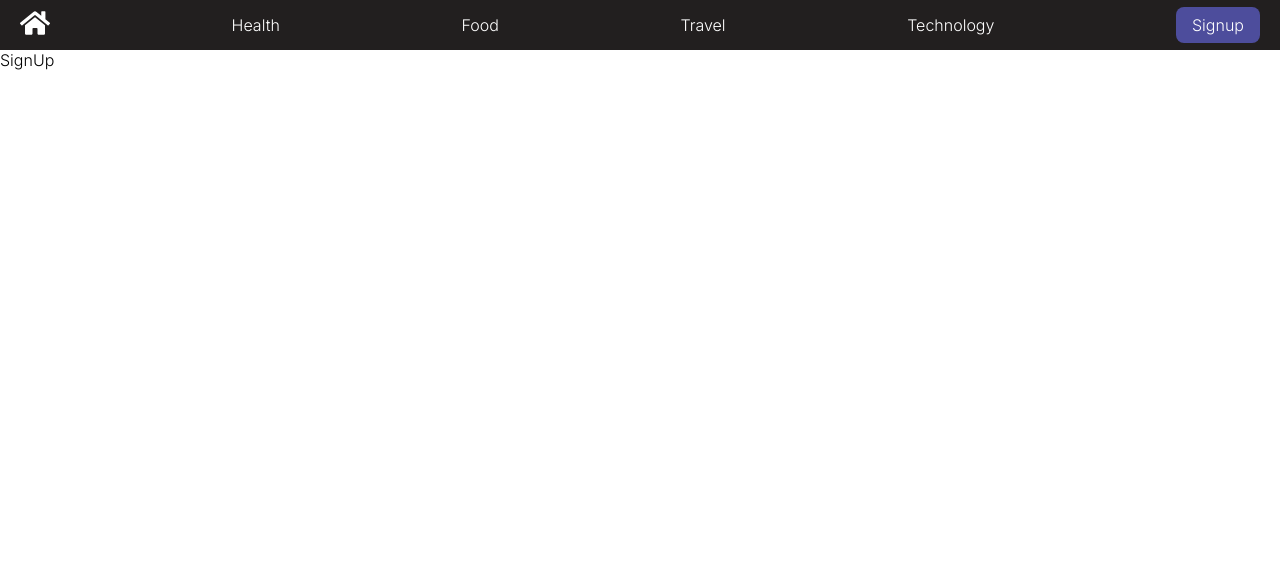
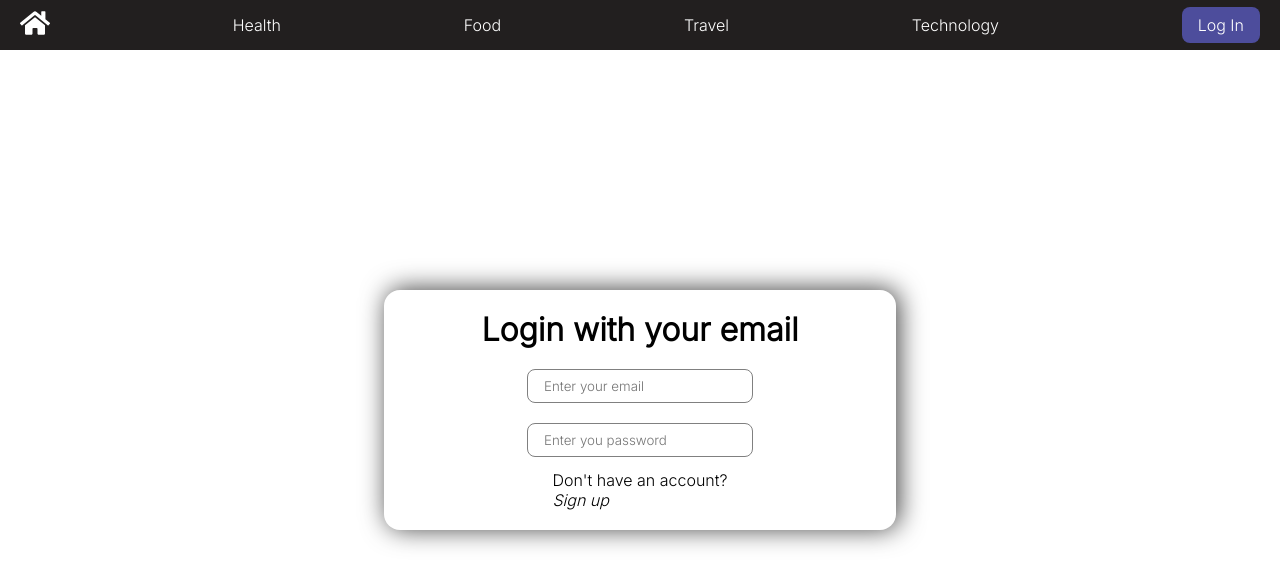
Before and after one commit to cp4Programs/ch13firebase, a React (Create React App) app: page /signup in a window 1280 px wide. Shown: the top 586 px of the page. Built offline with nearby package versions, Linux system fonts and the light colour scheme; no server answers.

Commit message:
log/sign in form complete

```diff
--- a/src/App.js
+++ b/src/App.js
@@ -3,7 +3,7 @@ import HomePage from './pages/HomePage';
 import { BrowserRouter, Routes, Route } from 'react-router-dom'
 import Header from './components/Header/Header';
 import CategoryArticles from './pages/CategoryArticles';
-import SignUp from './pages/SignUp';
+import SignUp from './pages/signup/SignUp';
 
 function App() {
   return (
--- a/src/components/Header/Header.js
+++ b/src/components/Header/Header.js
@@ -15,7 +15,7 @@ function Header() {
                     return <Link key={item} className="nav-link" to={`/category/${item}`}>{item}</Link>
                 })
             }
-            <Link className="auth-link" to={`/signup`}>Signup</Link>
+            <Link className="auth-link" to={`/signup`}>Log In</Link>
         </div>
 
     )
--- a/src/components/banner/Banner.js
+++ b/src/components/banner/Banner.js
@@ -10,11 +10,11 @@ function Banner() {
 
     useEffect(() => {
         const articleRef = collection(db, "articles")
-        const q = query(articleRef, orderBy("createdAt"), limit(5))
+        const q = query(articleRef, orderBy("createdAt", "desc"), limit(5))
 
         getDocs(q, articleRef)
             .then(res => {
-
+                console.log(res.docs)
                 const articles = res.docs.map(item => ({
                     idKey: item.id,
                     ...item.data()
--- a/src/pages/SignUp.js
+++ /dev/null
@@ -1,9 +0,0 @@
-import React from 'react'
-
-function SignUp() {
-    return (
-        <div>SignUp</div>
-    )
-}
-
-export default SignUp
--- /dev/null
+++ b/src/pages/signup/SignUp.js
@@ -0,0 +1,59 @@
+import React, { useState } from 'react'
+import './signup.css'
+
+
+
+function SignUp() {
+    const [existingUser, setExistingUser] = useState(true)
+    const [email, setEmail] = useState('')
+
+
+    return (
+        <div className="auth-container">
+            {
+                existingUser
+                    ?
+                    <form className="auth-form">
+                        <div className="form-group">
+                            <h1>Login with your email</h1>
+                            <input
+                                type="email"
+                                placeholder="Enter your email"
+                                required
+                            />
+                            <input
+                                type="password"
+                                placeholder="Enter you password"
+                                required
+                            />
+                        </div>
+                        <div>
+                            <p>Don't have an account?</p>
+                            <span onClick={() => setExistingUser(false)} className="form-link">Sign up</span>
+                        </div>
+                    </form>
+                    :
+                    <form className="auth-form">
+                        <div className="form-group">
+                            <h1>Sign Up</h1>
+                            <input
+                                type="User Name"
+                                placeholder="Create your user name"
+                                required />
+                            <input
+                                type="password"
+                                placeholder="Create your password"
+                                required />
+                        </div>
+                        <div>
+                            <p>Already have an account?</p>
+                            <span onClick={() => setExistingUser(true)} className="form-link">Log in</span>
+                        </div>
+                    </form>
+            }
+
+        </div>
+    )
+}
+
+export default SignUp
--- /dev/null
+++ b/src/pages/signup/signup.css
@@ -0,0 +1,48 @@
+.auth-container {
+    min-height: 100vh;
+}
+
+.auth-form {
+    background-color: var(--white);
+    width: 40%;
+    min-height: 30vh;
+    margin: 30vh auto;
+    padding: 20px 0;
+    border-radius: 16px;
+    display: flex;
+    flex-direction: column;
+    align-items: center;
+    justify-content: space-between;
+    -webkit-box-shadow: 3px -1px 26px 0px rgba(0, 0, 0, 0.75);
+    -moz-box-shadow: 3px -1px 26px 0px rgba(0, 0, 0, 0.75);
+    box-shadow: 3px -1px 26px 0px rgba(0, 0, 0, 0.75);
+}
+
+.form-group {
+    display: flex;
+    flex-direction: column;
+    align-items: center;
+    justify-content: space-between;
+}
+
+.form-group input {
+    padding: 8px 16px;
+    border-radius: 8px;
+    border: solid 1px grey;
+    margin-top: 20px;
+}
+
+.auth-form button {
+    background-color: var(--button-bg);
+    color: var(--white);
+    border: none;
+    padding: 5px 10px;
+    border-radius: 8px;
+    cursor: pointer;
+    margin: 20px 0;
+}
+
+.form-link {
+    cursor: pointer;
+    font-style: italic;
+}
```
